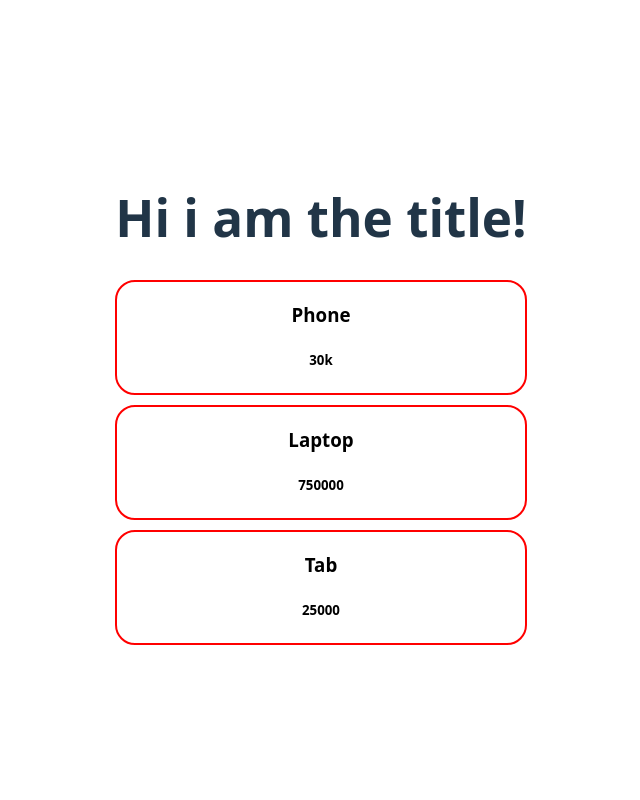
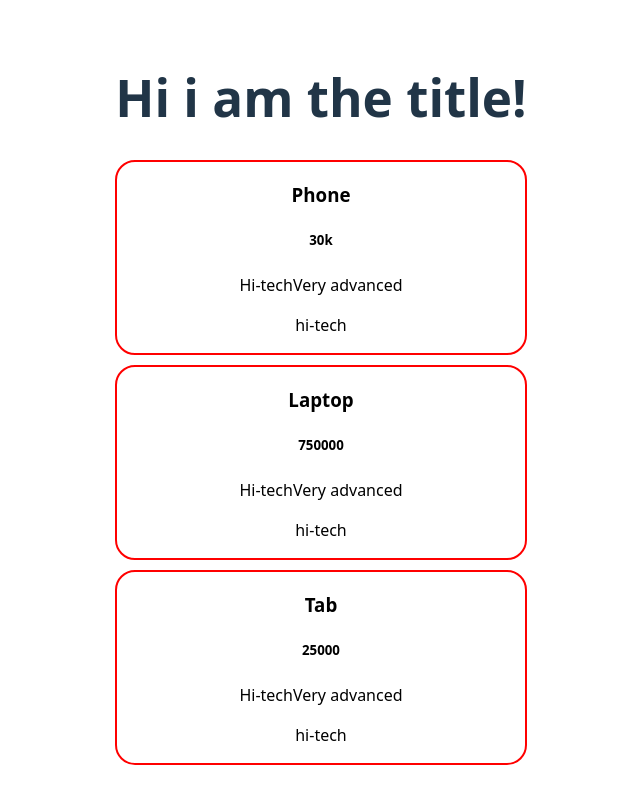
Before and after one commit to shreyash5709/WEBD_STUDY_MATERIALS, a React (Vite) app in the folder 12-ReactJS/basic-react-app/: page / in a window 1280 px wide. Shown: the whole page, without its empty margins (319-959 px from the left). Built offline with nearby package versions, Linux system fonts and the light colour scheme.

Commit message:
array and object passing done

```diff
--- a/12-ReactJS/basic-react-app/src/Product.jsx
+++ b/12-ReactJS/basic-react-app/src/Product.jsx
@@ -1,9 +1,12 @@
 import "./Product.css";
-function Product({title, price}){
+function Product({title, price, feature, feature2}){
+    console.log()
     return(
         <div className="Product">
             <h3>{title}</h3>
             <h5>{price}</h5>
+            <p>{feature}</p>
+            <p>{feature2.a}</p>
         </div>
     )
 }
--- a/12-ReactJS/basic-react-app/src/ProductTab.jsx
+++ b/12-ReactJS/basic-react-app/src/ProductTab.jsx
@@ -1,10 +1,11 @@
 import Product from "./Product"
 function ProductTab() {
+    let option = ["Hi-tech", "Very advanced"];
     return(
         <>
-            <Product title={"Phone"} price={"30k"}/>
-            <Product title={"Laptop"} price={750000}/>
-            <Product title={"Tab"} price={25000}/>
+            <Product title={"Phone"} price={"30k"} feature={option} feature2={{a:"hi-tech", b:"very advanced"}}/>
+            <Product title={"Laptop"} price={750000} feature={option} feature2={{a:"hi-tech", b:"very advanced"}}/>
+            <Product title={"Tab"} price={25000} feature={option} feature2={{a:"hi-tech", b:"very advanced"}}/>
         </>
     )
 }
```
